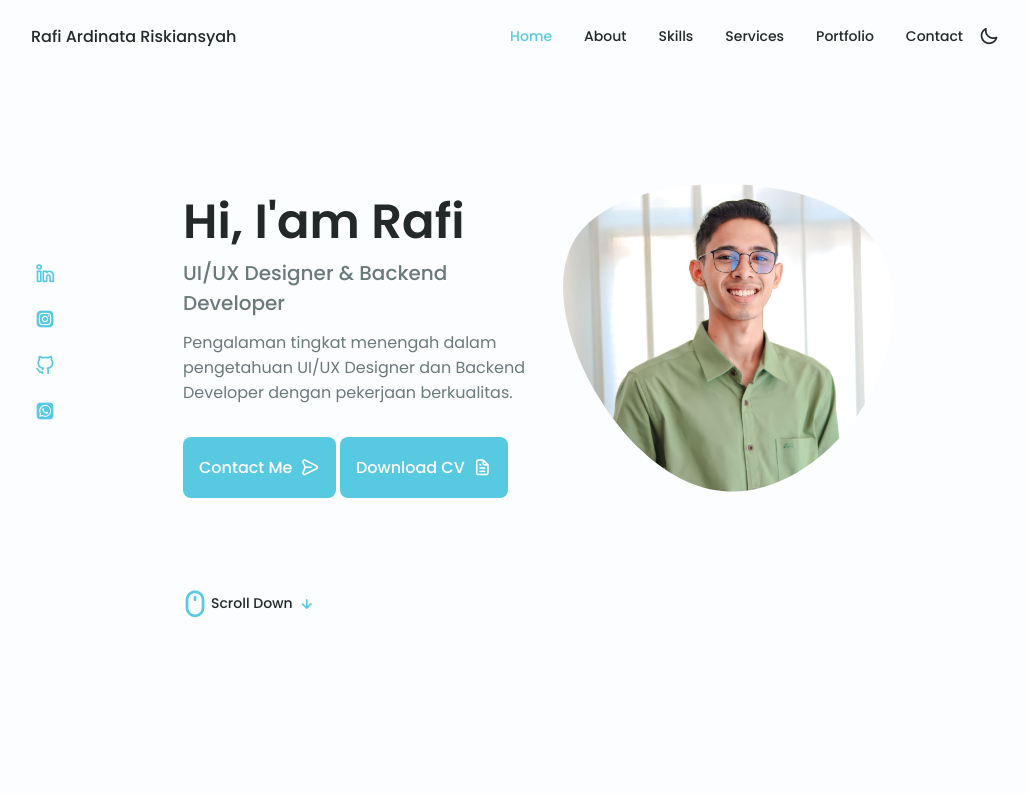
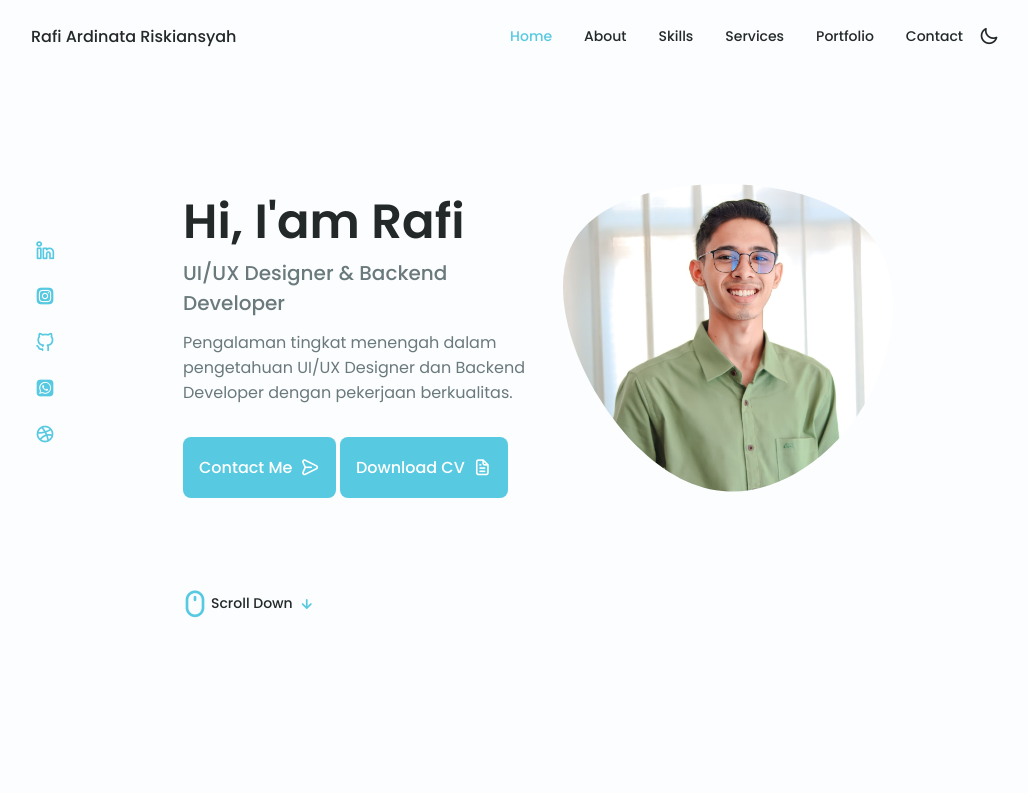
Before and after one commit to rafiardinata/portfolioku, a website: page index.html in a window 1280 px wide. Shown: the top 793 px of the page, without its empty margins (125-1153 px from the left). Drawn offline with nearby package versions, Linux system fonts and the light colour scheme.

Commit message:
update-dribbble

```diff
--- a/index.html
+++ b/index.html
@@ -90,9 +90,9 @@
                         <a href="https://wa.me/6281252896841" target="_blank" class="home__social-icon">
                             <i class="uil uil-whatsapp-alt"></i>
                         </a>
-                        <!-- <a href="https://discord.gg/rafiardinata" target="_blank" class="home__social-icon">
-                                <i class="uil uil-discord"></i>
-                            </a> -->
+                        <a href="https://dribbble.com/rafiardinata" target="_blank" class="home__social-icon">
+                                <i class="uil uil-dribbble"></i>
+                            </a>
                     </div>
 
                     <div class="home__img">
```
